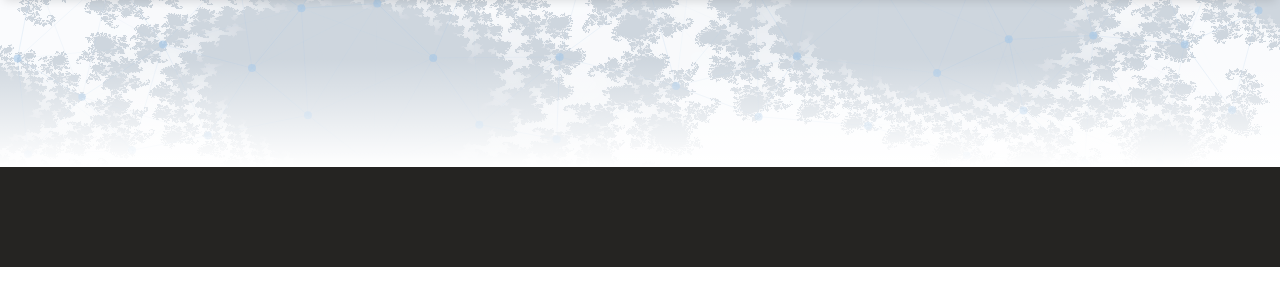
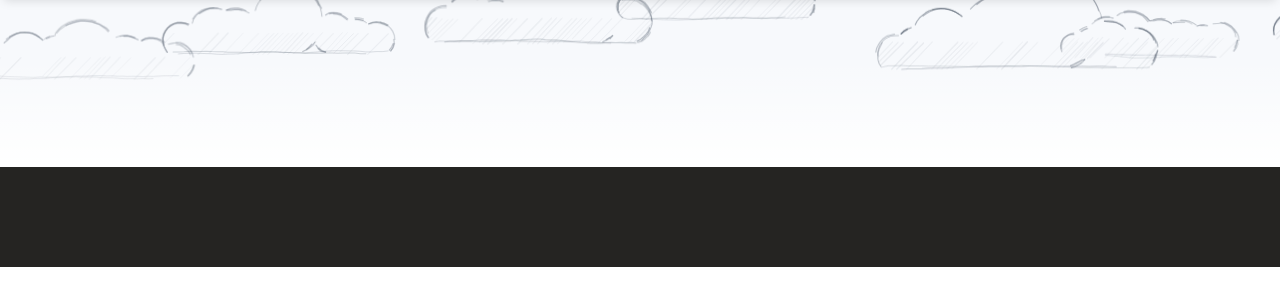
Before and after one commit to sciris/sciris.github.io, an Eleventy site: page base.njk in a window 1280 px wide. Shown: the part 73-378 px from the top of the page. Built offline with nearby package versions, Linux system fonts and the light colour scheme; Eleventy itself is replaced by a stand-in of ours; files that its build step writes are made by us from their sources; files whose address does not match are found by name; a web font is replaced by a local one.

Commit message:
add clouds

```diff
--- /dev/null
+++ b/assets/js/header-clouds.js
@@ -0,0 +1,299 @@
+/* Header background: pencil-sketched clouds drifting slowly across the page.
+   Each cloud is drawn once onto its own offscreen canvas (so the graphite
+   texture stays put instead of shimmering) and then blitted at a moving
+   position. Purely decorative: if this script does not run, or the visitor
+   prefers reduced motion, the header still looks fine. */
+(function () {
+  "use strict";
+
+  var CANVAS_ID = "hero-clouds";
+
+  var GRAPHITE = "70, 82, 98";
+  var CLOUD_COUNT = 7;
+  var SPEED_MIN = 4; // pixels per second
+  var SPEED_MAX = 11;
+
+  // Deterministic RNG, so the sky is laid out the same way on every load.
+  function rng(seed) {
+    var s = seed >>> 0;
+    return function () {
+      s = (s * 1664525 + 1013904223) >>> 0;
+      return s / 4294967296;
+    };
+  }
+
+  function lerp(a, b, t) { return a + (b - a) * t; }
+
+  /* ---- Pencil strokes -------------------------------------------------- */
+
+  // Draw a polyline the way a pencil would: several overlapping passes, each
+  // wandering slightly off the true line and each covering only part of it, so
+  // the ends feather out and the middle picks up extra graphite.
+  function pencilStroke(ctx, pts, rand, opts) {
+    if (pts.length < 2) return;
+    var passes = opts.passes || 3;
+    var jitter = opts.jitter == null ? 1.1 : opts.jitter;
+    var alpha = opts.alpha == null ? 0.16 : opts.alpha;
+    var width = opts.width == null ? 1.1 : opts.width;
+
+    for (var p = 0; p < passes; p++) {
+      // Each pass wanders on its own slow wave, plus a little grain.
+      var f1 = lerp(0.06, 0.16, rand());
+      var f2 = lerp(0.2, 0.5, rand());
+      var ph1 = rand() * Math.PI * 2;
+      var ph2 = rand() * Math.PI * 2;
+      var amp = jitter * lerp(0.5, 1.3, rand());
+
+      // Cover a random run of the line rather than all of it.
+      var span = Math.round(pts.length * lerp(0.55, 1.0, rand()));
+      var start = Math.floor(rand() * (pts.length - span + 1));
+      var end = Math.min(pts.length, start + span);
+
+      ctx.beginPath();
+      for (var i = start; i < end; i++) {
+        var prev = pts[i === 0 ? 0 : i - 1];
+        var pt = pts[i];
+        var dx = pt.x - prev.x;
+        var dy = pt.y - prev.y;
+        var len = Math.sqrt(dx * dx + dy * dy) || 1;
+        // Offset perpendicular to the line's direction.
+        var nx = -dy / len;
+        var ny = dx / len;
+        var off = amp * (Math.sin(i * f1 + ph1) + 0.45 * Math.sin(i * f2 + ph2)) + (rand() - 0.5) * 0.5;
+        var x = pt.x + nx * off;
+        var y = pt.y + ny * off;
+        if (i === start) ctx.moveTo(x, y);
+        else ctx.lineTo(x, y);
+      }
+      ctx.strokeStyle = "rgba(" + GRAPHITE + "," + (alpha * lerp(0.7, 1.15, rand())).toFixed(3) + ")";
+      ctx.lineWidth = width * lerp(0.8, 1.2, rand());
+      ctx.lineCap = "round";
+      ctx.lineJoin = "round";
+      ctx.stroke();
+    }
+  }
+
+  /* ---- Cloud shape ----------------------------------------------------- */
+
+  // A cloud is a row of heavily overlapping puffs sitting on a flat base. Its
+  // outline is the boundary of their union: sample each puff and drop the
+  // samples that fall inside another puff, or below the base line. The puffs
+  // are stepped along by little more than one radius each, so neighbours
+  // always overlap and the union reads as one billowing shape.
+  function cloudPuffs(rand, width, height) {
+    var puffs = [];
+    var base = height * 0.88;
+    var inset = height * 0.3;
+    var x = inset;
+    var stop = width - inset;
+    while (x < stop && puffs.length < 9) {
+      var t = (x - inset) / Math.max(1, stop - inset);
+      // Bigger puffs in the middle of the cloud, smaller at the shoulders.
+      var bulk = 0.5 + 0.5 * Math.sin(Math.PI * Math.min(1, t));
+      var r = height * lerp(0.3, 0.48, rand()) * bulk;
+      var cy = base - r * lerp(0.68, 0.98, rand());
+      puffs.push({ x: x, y: cy, r: r });
+      x += r * lerp(0.95, 1.3, rand());
+    }
+    return { puffs: puffs, base: base };
+  }
+
+  // Where the union of the puffs meets the flat base.
+  function baseExtent(shape) {
+    var left = Infinity;
+    var right = -Infinity;
+    for (var i = 0; i < shape.puffs.length; i++) {
+      var c = shape.puffs[i];
+      var dy = shape.base - c.y;
+      if (Math.abs(dy) >= c.r) continue;
+      var half = Math.sqrt(c.r * c.r - dy * dy);
+      left = Math.min(left, c.x - half);
+      right = Math.max(right, c.x + half);
+    }
+    return { left: left, right: right };
+  }
+
+  function insideOther(puffs, skip, x, y) {
+    for (var i = 0; i < puffs.length; i++) {
+      if (i === skip) continue;
+      var dx = x - puffs[i].x;
+      var dy = y - puffs[i].y;
+      if (dx * dx + dy * dy < puffs[i].r * puffs[i].r * 0.985) return true;
+    }
+    return false;
+  }
+
+  // The visible arcs of the union boundary, as a list of polylines.
+  function outlineArcs(shape) {
+    var arcs = [];
+    for (var i = 0; i < shape.puffs.length; i++) {
+      var c = shape.puffs[i];
+      var steps = Math.max(28, Math.round(c.r * 1.6));
+      var run = [];
+      for (var s = 0; s <= steps; s++) {
+        var a = (s / steps) * Math.PI * 2;
+        var x = c.x + Math.cos(a) * c.r;
+        var y = c.y + Math.sin(a) * c.r;
+        var hidden = y > shape.base || insideOther(shape.puffs, i, x, y);
+        if (hidden) {
+          if (run.length > 3) arcs.push(run);
+          run = [];
+        } else {
+          run.push({ x: x, y: y });
+        }
+      }
+      if (run.length > 3) arcs.push(run);
+    }
+    return arcs;
+  }
+
+  function cloudPath(ctx, shape) {
+    ctx.beginPath();
+    for (var i = 0; i < shape.puffs.length; i++) {
+      var c = shape.puffs[i];
+      ctx.moveTo(c.x + c.r, c.y);
+      ctx.arc(c.x, c.y, c.r, 0, Math.PI * 2);
+    }
+  }
+
+  // Diagonal hatching along the underside, the way you would shade a cloud.
+  function shadeUnderside(ctx, shape, rand, width, height) {
+    ctx.save();
+    cloudPath(ctx, shape);
+    ctx.clip();
+    var step = 5;
+    for (var x = -height; x < width + height; x += step) {
+      var pts = [
+        { x: x, y: shape.base + 2 },
+        { x: x + height * 0.55, y: shape.base - height * 0.55 },
+      ];
+      // Only the strokes nearest the base, fading out as they climb.
+      pencilStroke(ctx, [pts[0], { x: lerp(pts[0].x, pts[1].x, 0.5), y: lerp(pts[0].y, pts[1].y, 0.5) }], rand, {
+        passes: 1,
+        jitter: 0.6,
+        alpha: 0.1,
+        width: 1,
+      });
+    }
+    ctx.restore();
+  }
+
+  function drawCloud(rand, width, height, dpr) {
+    var canvas = document.createElement("canvas");
+    canvas.width = Math.ceil(width * dpr);
+    canvas.height = Math.ceil(height * dpr);
+    var ctx = canvas.getContext("2d");
+    ctx.scale(dpr, dpr);
+
+    var shape = cloudPuffs(rand, width, height);
+    shadeUnderside(ctx, shape, rand, width, height);
+
+    var arcs = outlineArcs(shape);
+    for (var i = 0; i < arcs.length; i++) {
+      pencilStroke(ctx, arcs[i], rand, { passes: 3, jitter: 1.2, alpha: 0.42, width: 1.15 });
+    }
+
+    // The flat base, drawn lighter and broken up so it reads as a soft edge.
+    var ext = baseExtent(shape);
+    if (ext.left < ext.right) {
+      var basePts = [];
+      for (var b = 0; b <= 40; b++) {
+        basePts.push({ x: lerp(ext.left, ext.right, b / 40), y: shape.base });
+      }
+      pencilStroke(ctx, basePts, rand, { passes: 2, jitter: 1.5, alpha: 0.26, width: 1 });
+    }
+
+    return canvas;
+  }
+
+  /* ---- The sky --------------------------------------------------------- */
+
+  var clouds = [];
+  var canvas, ctx, cssW, cssH, dpr;
+  var lastTime = 0;
+  var animating = false;
+
+  function build() {
+    var rand = rng(20140107);
+    clouds = [];
+    var span = cssW + 260; // clouds wrap around a band wider than the header
+    for (var i = 0; i < CLOUD_COUNT; i++) {
+      // A mix of near (large, faster, darker) and far (small, slower, fainter).
+      var depth = rand();
+      var h = lerp(56, 118, depth) * (cssH / 290);
+      var w = h * lerp(2.4, 3.4, rand());
+      clouds.push({
+        sprite: drawCloud(rand, w, h, dpr),
+        w: w,
+        h: h,
+        x: (i / CLOUD_COUNT) * span + rand() * 60 - 130,
+        y: lerp(-h * 0.15, cssH * 0.72, rand()),
+        speed: lerp(SPEED_MIN, SPEED_MAX, depth),
+        alpha: lerp(0.45, 1, depth),
+      });
+    }
+    clouds.sort(function (a, b) { return a.alpha - b.alpha; });
+  }
+
+  function paint() {
+    ctx.clearRect(0, 0, cssW, cssH);
+    for (var i = 0; i < clouds.length; i++) {
+      var c = clouds[i];
+      ctx.globalAlpha = c.alpha;
+      ctx.drawImage(c.sprite, c.x, c.y, c.w, c.h);
+    }
+    ctx.globalAlpha = 1;
+  }
+
+  function step(now) {
+    if (!animating) return;
+    var dt = lastTime ? Math.min(0.05, (now - lastTime) / 1000) : 0;
+    lastTime = now;
+    for (var i = 0; i < clouds.length; i++) {
+      var c = clouds[i];
+      c.x += c.speed * dt;
+      if (c.x > cssW + 130) c.x = -c.w - 130;
+    }
+    paint();
+    requestAnimationFrame(step);
+  }
+
+  function setup() {
+    canvas = document.getElementById(CANVAS_ID);
+    if (!canvas || !canvas.getContext) return;
+    cssW = canvas.offsetWidth;
+    cssH = canvas.offsetHeight;
+    if (!cssW || !cssH) return;
+    dpr = Math.min(2, window.devicePixelRatio || 1);
+    canvas.width = Math.round(cssW * dpr);
+    canvas.height = Math.round(cssH * dpr);
+    ctx = canvas.getContext("2d");
+    ctx.setTransform(dpr, 0, 0, dpr, 0, 0);
+    build();
+    paint();
+
+    var still = window.matchMedia && window.matchMedia("(prefers-reduced-motion: reduce)").matches;
+    if (!still && !animating) {
+      animating = true;
+      lastTime = 0;
+      requestAnimationFrame(step);
+    }
+  }
+
+  var resizeTimer = null;
+  function onResize() {
+    clearTimeout(resizeTimer);
+    resizeTimer = setTimeout(function () {
+      if (!canvas) return;
+      if (canvas.offsetWidth === cssW && canvas.offsetHeight === cssH) return;
+      setup();
+    }, 200);
+  }
+
+  if (document.readyState === "loading") {
+    document.addEventListener("DOMContentLoaded", setup);
+  } else {
+    setup();
+  }
+  window.addEventListener("resize", onResize);
+})();
--- a/assets/js/header-fractal.js
+++ /dev/null
@@ -1,172 +0,0 @@
-/* Header background: a Julia set drawn in fine ink filaments, with a network
-   graph whose nodes sit on the fractal's boundary. Purely decorative: if this
-   script does not run, the header falls back to its flat background colour. */
-(function () {
-  "use strict";
-
-  var CANVAS_ID = "hero-fractal";
-
-  // Julia set parameters. This value of c gives a dendritic set: all filament,
-  // no solid interior, which is what makes it read as a network.
-  var CR = -0.7269;
-  var CI = 0.1889;
-  var MAX_ITER = 150;
-  var ESCAPE = 4.0; // squared radius
-
-  var INK = [27, 58, 92]; // navy filaments
-  var INK_ALPHA = 0.3; // alpha of the very densest filament pixels
-  var NODE_COLOR = "#75A8D9";
-  var NODE_COUNT = 44;
-  var EDGE_DIST = 0.14; // as a fraction of canvas width
-  var SCALE = 1.0; // render the fractal at this resolution, then upscale
-
-  // Deterministic RNG, so the network looks the same on every page load.
-  function rng(seed) {
-    var s = seed >>> 0;
-    return function () {
-      s = (s * 1664525 + 1013904223) >>> 0;
-      return s / 4294967296;
-    };
-  }
-
-  // Smoothed escape time in [0, 1]: 0 = escapes immediately, 1 = never escapes.
-  function escapeTime(zr, zi) {
-    var n = 0;
-    var r2 = zr * zr + zi * zi;
-    while (n < MAX_ITER && r2 <= ESCAPE) {
-      var t = zr * zr - zi * zi + CR;
-      zi = 2 * zr * zi + CI;
-      zr = t;
-      r2 = zr * zr + zi * zi;
-      n++;
-    }
-    if (n >= MAX_ITER) return 1;
-    // Continuous (fractional) iteration count, to avoid visible banding.
-    var smooth = n + 1 - Math.log(Math.log(Math.sqrt(r2))) / Math.LN2;
-    return Math.max(0, Math.min(1, smooth / MAX_ITER));
-  }
-
-  // The complex-plane window shown. The width is pinned to the width of the
-  // set itself and the height follows the canvas aspect ratio, so on a wide
-  // header this is a horizontal slice through the middle of the set: filaments
-  // right across the frame rather than one small blob in the centre.
-  function viewport(w, h) {
-    var halfWidth = 1.05;
-    var halfHeight = Math.max(0.28, (halfWidth * h) / w);
-    return { x0: -halfWidth, y0: -halfHeight, dx: (2 * halfWidth) / w, dy: (2 * halfHeight) / h };
-  }
-
-  function drawFractal(ctx, w, h) {
-    var fw = Math.max(1, Math.round(w * SCALE));
-    var fh = Math.max(1, Math.round(h * SCALE));
-    var view = viewport(fw, fh);
-    var img = ctx.createImageData(fw, fh);
-    var data = img.data;
-    for (var py = 0; py < fh; py++) {
-      var zi = view.y0 + py * view.dy;
-      for (var px = 0; px < fw; px++) {
-        var zr = view.x0 + px * view.dx;
-        var t = escapeTime(zr, zi);
-        // Emphasise the boundary: only points that take many iterations to
-        // escape get any ink at all, and the falloff is steep.
-        var a = Math.pow(t, 2.8) * INK_ALPHA;
-        var i = (py * fw + px) * 4;
-        data[i] = INK[0];
-        data[i + 1] = INK[1];
-        data[i + 2] = INK[2];
-        data[i + 3] = Math.round(a * 255);
-      }
-    }
-    // Upscale the low-resolution render to fill the canvas, which also softens
-    // the filaments into something subtle enough to sit behind text.
-    if (fw === w && fh === h) {
-      ctx.putImageData(img, 0, 0);
-      return;
-    }
-    var tmp = document.createElement("canvas");
-    tmp.width = fw;
-    tmp.height = fh;
-    tmp.getContext("2d").putImageData(img, 0, 0);
-    ctx.imageSmoothingEnabled = true;
-    ctx.drawImage(tmp, 0, 0, w, h);
-  }
-
-  // Scatter nodes onto the fractal boundary: reject samples that are not on a
-  // filament, so the network inherits the shape of the Julia set.
-  function findNodes(w, h) {
-    var rand = rng(20140107);
-    var view = viewport(w, h);
-    var nodes = [];
-    for (var tries = 0; tries < 60000 && nodes.length < NODE_COUNT; tries++) {
-      var px = rand() * w;
-      var py = rand() * h;
-      var t = escapeTime(view.x0 + px * view.dx, view.y0 + py * view.dy);
-      if (t < 0.8) continue;
-      var tooClose = false;
-      for (var j = 0; j < nodes.length; j++) {
-        var dx = nodes[j].x - px;
-        var dy = nodes[j].y - py;
-        if (dx * dx + dy * dy < (0.055 * w) * (0.055 * w)) { tooClose = true; break; }
-      }
-      if (!tooClose) nodes.push({ x: px, y: py, t: t });
-    }
-    return nodes;
-  }
-
-  function drawNetwork(ctx, w, h) {
-    var nodes = findNodes(w, h);
-    var maxDist = EDGE_DIST * w;
-
-    ctx.strokeStyle = NODE_COLOR;
-    ctx.lineWidth = 1;
-    for (var i = 0; i < nodes.length; i++) {
-      for (var j = i + 1; j < nodes.length; j++) {
-        var dx = nodes[i].x - nodes[j].x;
-        var dy = nodes[i].y - nodes[j].y;
-        var d = Math.sqrt(dx * dx + dy * dy);
-        if (d > maxDist) continue;
-        ctx.globalAlpha = 0.4 * (1 - d / maxDist);
-        ctx.beginPath();
-        ctx.moveTo(nodes[i].x, nodes[i].y);
-        ctx.lineTo(nodes[j].x, nodes[j].y);
-        ctx.stroke();
-      }
-    }
-
-    ctx.fillStyle = NODE_COLOR;
-    for (var k = 0; k < nodes.length; k++) {
-      ctx.globalAlpha = 0.6;
-      ctx.beginPath();
-      ctx.arc(nodes[k].x, nodes[k].y, 2.2 + 1.8 * nodes[k].t, 0, 2 * Math.PI);
-      ctx.fill();
-    }
-    ctx.globalAlpha = 1;
-  }
-
-  function render() {
-    var canvas = document.getElementById(CANVAS_ID);
-    if (!canvas || !canvas.getContext) return;
-    var w = canvas.offsetWidth;
-    var h = canvas.offsetHeight;
-    if (!w || !h) return;
-    canvas.width = w;
-    canvas.height = h;
-    var ctx = canvas.getContext("2d");
-    ctx.clearRect(0, 0, w, h);
-    drawFractal(ctx, w, h);
-    drawNetwork(ctx, w, h);
-  }
-
-  var resizeTimer = null;
-  function onResize() {
-    clearTimeout(resizeTimer);
-    resizeTimer = setTimeout(render, 200);
-  }
-
-  if (document.readyState === "loading") {
-    document.addEventListener("DOMContentLoaded", render);
-  } else {
-    render();
-  }
-  window.addEventListener("resize", onResize);
-})();
--- a/base.njk
+++ b/base.njk
@@ -40,13 +40,8 @@
     /* The hero is light, so the navbar reads as dark ink on it as on the page */
     .navbar .navbar-toggler-bar { background: #16283c; }
     .hero { position: relative; overflow: hidden; background-color: #f7f9fc; }
-    .hero #hero-fractal { position: absolute; top: 0; left: 0; width: 100%; height: 100%; }
-    /* A white veil over the fractal, so the title stays the loudest thing here */
-    .hero::before {
-      content: ""; position: absolute; top: 0; left: 0; right: 0; bottom: 0;
-      background: rgba(255, 255, 255, 0.35); z-index: 1;
-    }
-    /* Fade the fractal out into the white page below it */
+    .hero #hero-clouds { position: absolute; top: 0; left: 0; width: 100%; height: 100%; }
+    /* Fade the clouds out into the white page below them */
     .hero::after {
       content: ""; position: absolute; left: 0; right: 0; bottom: 0; height: 45%;
       background: linear-gradient(to bottom, rgba(255,255,255,0), #ffffff); z-index: 1;
@@ -108,7 +103,7 @@
 
 <div class="wrapper">
   <div class="page-header page-header-small hero">
-    <canvas id="hero-fractal"></canvas>
+    <canvas id="hero-clouds"></canvas>
     <div class="container">
       <div class="filter"></div>
       <div class="motto">
@@ -149,7 +144,7 @@
 <script src="./assets/js/bootstrap.min.js"></script>
 <script src="./assets/js/bootstrap-switch.min.js"></script>
 <script src="./assets/js/paper-kit.js?v=2.1.1"></script>
-<script src="./assets/js/header-fractal.js?v=2"></script>
+<script src="./assets/js/header-clouds.js?v=2"></script>
 
 <!-- Scrollspy: highlight the active section in the navbar -->
 <script>
```
